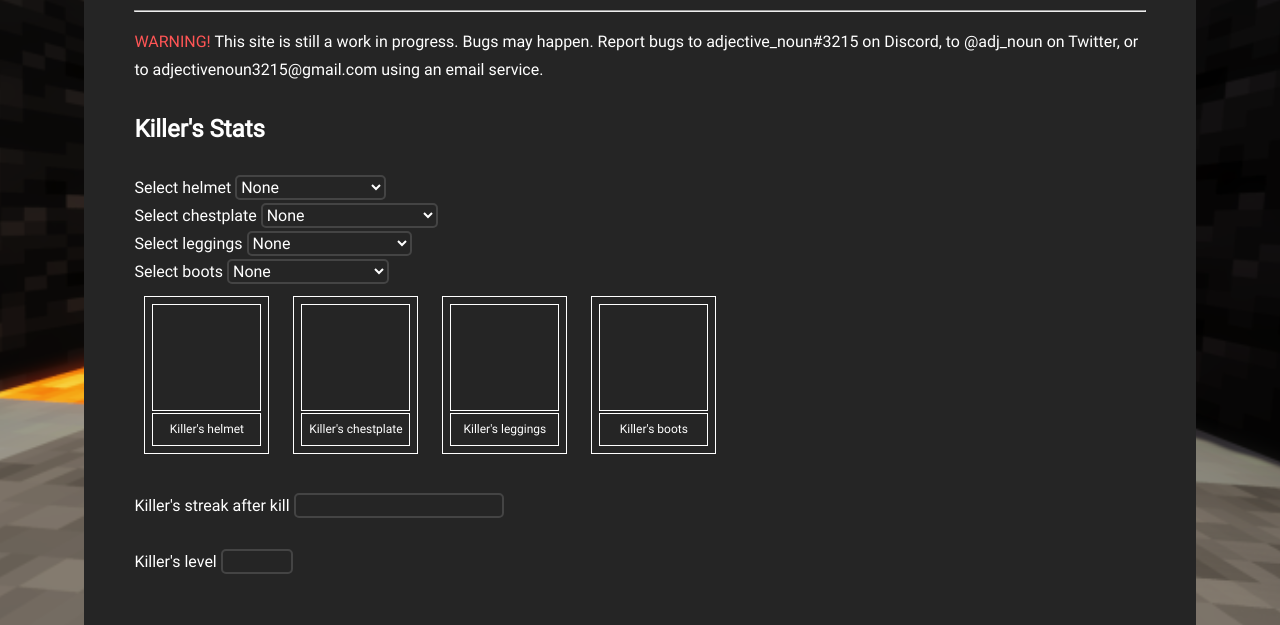
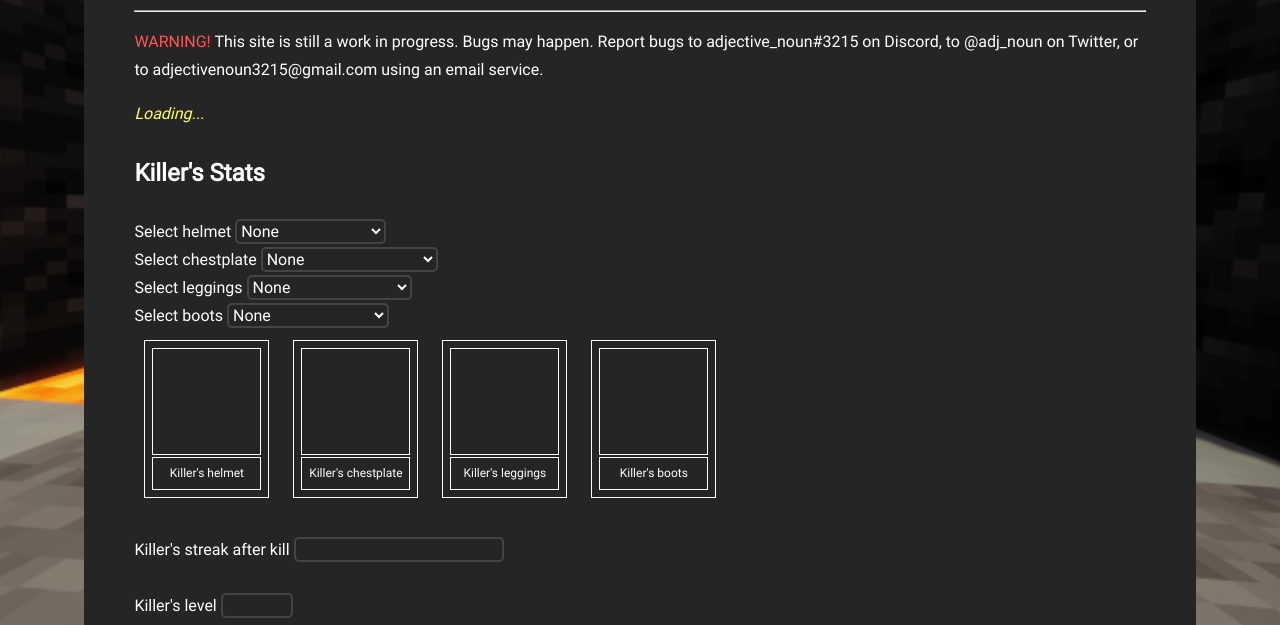
Before and after one commit to adjectiven0un/pitcalculator, a plain HTML site: page index.html in a window 1280 px wide. Shown: the part 169-794 px from the top of the page. Drawn offline with Linux system fonts and the light colour scheme.

Commit message:
Update index.html

```diff
--- a/index.html
+++ b/index.html
@@ -12,7 +12,7 @@
 
   <p><span class = mc>WARNING!</span> This site is still a work in progress. Bugs may happen. Report bugs to adjective_noun#3215 on Discord, to @adj_noun on Twitter, or to adjectivenoun3215@gmail.com using an email service.</p>
 
-  <i><p id = "splashtext" class = "me" ></p></i>
+  <i><p id = "splashtext" class = "me" >Loading...</p></i>
 
   <p class = "section">Killer's Stats</p>
   <form action="" style = "display: inline-table" onChange = "checkHat(player1helmet.value);">
```
